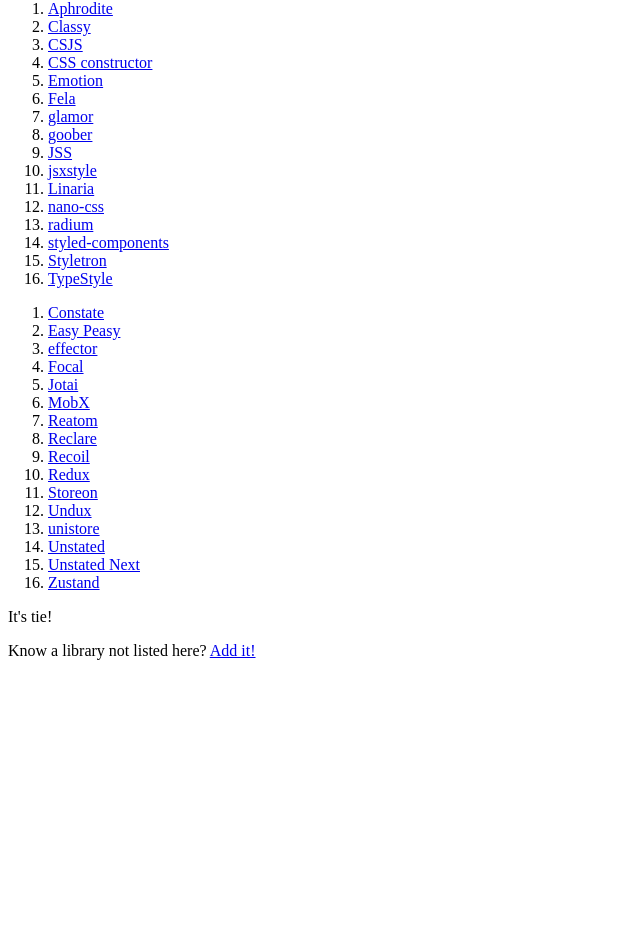
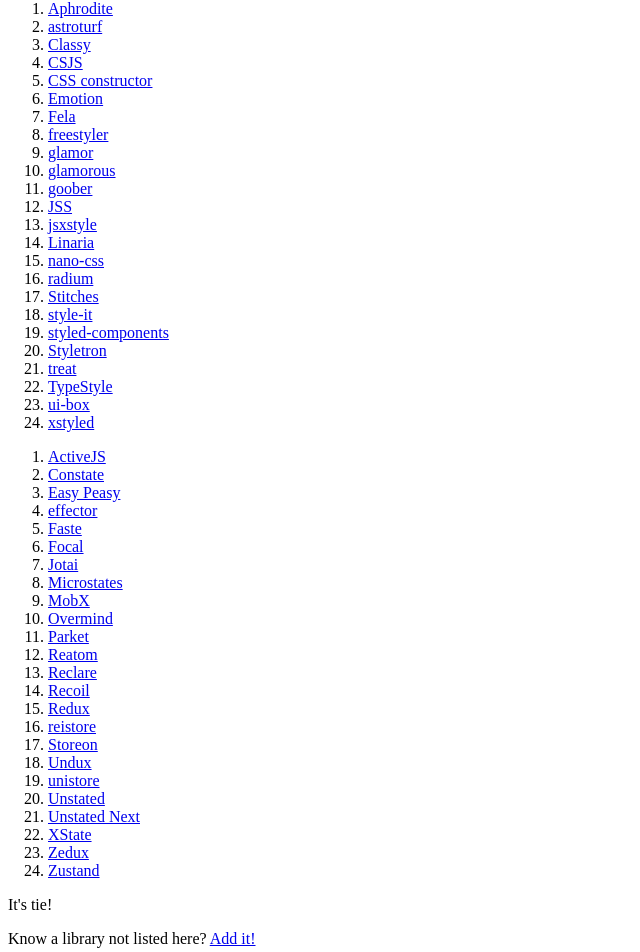
Before and after one commit to 44px/css-in-js-vs-state-managers, a Next.js app: page /css-in-js-vs-state-managers/ in a window 1280 px wide. Shown: the part 271-1223 px from the top of the page, without its empty margins (0-640 px from the left). Before the commit the page ends 947 px from the top, so only its background shows below. Built offline with nearby package versions, Linux system fonts and the light colour scheme.

Commit message:
Add more libraries

```diff
--- a/src/data.ts
+++ b/src/data.ts
@@ -5,6 +5,7 @@
 
 export const cssInJsLibs: Item[] = [
   { label: 'Aphrodite', url: 'https://github.com/Khan/aphrodite' },
+  { label: 'astroturf', url: 'https://github.com/4Catalyzer/astroturf' },
   { label: 'Classy', url: 'https://inturn.github.io/classy/' },
   { label: 'CSJS', url: 'https://github.com/rtsao/csjs' },
   {
@@ -13,29 +14,42 @@
   },
   { label: 'Emotion', url: 'https://emotion.sh/' },
   { label: 'Fela', url: 'https://fela.js.org/' },
+  { label: 'freestyler', url: 'https://github.com/streamich/freestyler' },
   { label: 'glamor', url: 'https://github.com/threepointone/glamor' },
+  { label: 'glamorous', url: 'https://glamorous.rocks/' },
   { label: 'goober', url: 'https://github.com/cristianbote/goober' },
   { label: 'JSS', url: 'https://cssinjs.org/' },
   { label: 'jsxstyle', url: 'https://github.com/jsxstyle/jsxstyle' },
   { label: 'Linaria', url: 'https://linaria.dev/' },
   { label: 'nano-css', url: 'https://github.com/streamich/nano-css' },
   { label: 'radium', url: 'https://formidable.com/open-source/radium/' },
+  { label: 'Stitches', url: 'https://stitches.dev/' },
+  { label: 'style-it', url: 'https://github.com/buildbreakdo/style-it' },
   { label: 'styled-components', url: 'https://styled-components.com/' },
   { label: 'Styletron', url: 'https://styletron.org/' },
+  { label: 'treat', url: 'https://github.com/seek-oss/treat' },
   { label: 'TypeStyle', url: 'https://typestyle.github.io/' },
+  { label: 'ui-box', url: 'https://github.com/segmentio/ui-box' },
+  { label: 'xstyled', url: 'https://xstyled.dev/' },
 ];
 
 export const stateManagers: Item[] = [
+  { label: 'ActiveJS', url: 'https://activejs.dev/' },
   { label: 'Constate', url: 'https://github.com/diegohaz/constate' },
   { label: 'Easy Peasy', url: 'https://easy-peasy.now.sh/' },
   { label: 'effector', url: 'https://effector.dev/' },
+  { label: 'Faste', url: 'https://github.com/theKashey/faste' },
   { label: 'Focal', url: 'https://github.com/grammarly/focal' },
   { label: 'Jotai', url: 'https://jotai.surge.sh/' },
+  { label: 'Microstates', url: 'https://github.com/thefrontside/microstates' },
   { label: 'MobX', url: 'https://mobx.js.org/' },
-  { label: 'Reatom', url: 'https://reatom.js.org/#/' },
+  { label: 'Overmind', url: 'https://overmindjs.org/' },
+  { label: 'Parket', url: 'https://github.com/ForsakenHarmony/parket' },
+  { label: 'Reatom', url: 'https://reatom.js.org/' },
   { label: 'Reclare', url: 'https://github.com/oguzgelal/reclare' },
   { label: 'Recoil', url: 'https://recoiljs.org/' },
   { label: 'Redux', url: 'https://redux.js.org/' },
+  { label: 'reistore', url: 'https://github.com/Wroud/reistore' },
   { label: 'Storeon', url: 'https://github.com/storeon/storeon' },
   { label: 'Undux', url: 'https://undux.org/' },
   { label: 'unistore', url: 'https://github.com/developit/unistore' },
@@ -44,5 +58,7 @@
     label: 'Unstated Next',
     url: 'https://github.com/jamiebuilds/unstated-next',
   },
+  { label: 'XState', url: 'https://xstate.js.org/' },
+  { label: 'Zedux', url: 'https://github.com/bowheart/zedux' },
   { label: 'Zustand', url: 'https://zustand.surge.sh/' },
 ];
```
